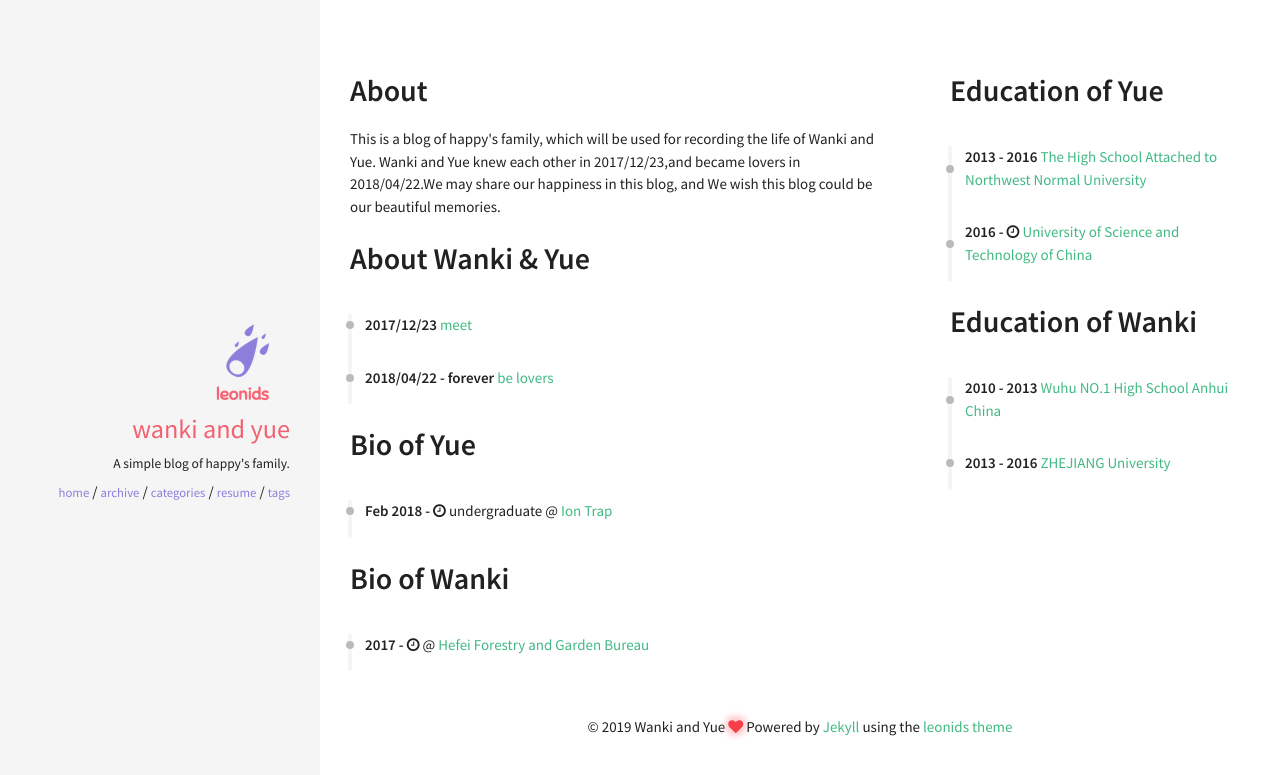
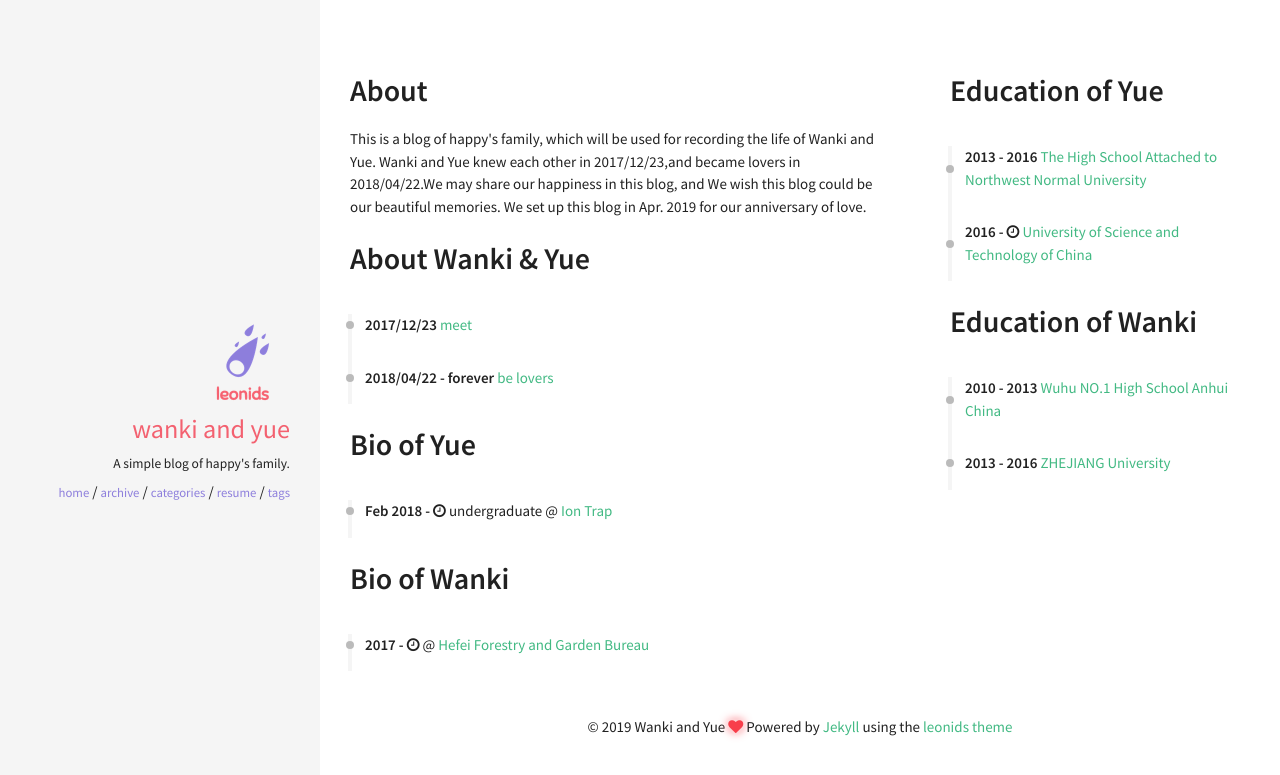
Before and after one commit to YueLi02/YueLi02.github.io, a Jekyll site: the page built from resume.html, in a window 1280 px wide. Shown: the top 775 px of the page. Built offline with Jekyll 4.4.1, drawn with Linux system fonts in a browser that asks for light colours.

Commit message:
Update about.html

```diff
--- a/_includes/sections/about.html
+++ b/_includes/sections/about.html
@@ -2,4 +2,5 @@
 
 <div>
    This is a blog of happy's family, which will be used for recording the life of Wanki and Yue. Wanki and Yue knew each other in 2017/12/23,and became lovers in 2018/04/22.We may share our happiness in this blog, and We wish this blog could be our beautiful memories.
+   We set up this blog in Apr. 2019 for our anniversary of love.
 </div>
```
